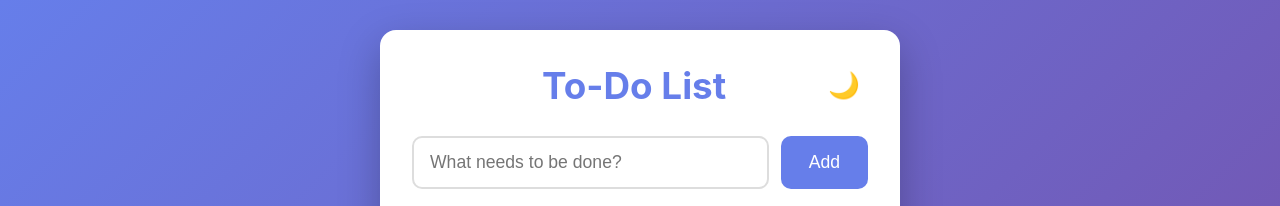
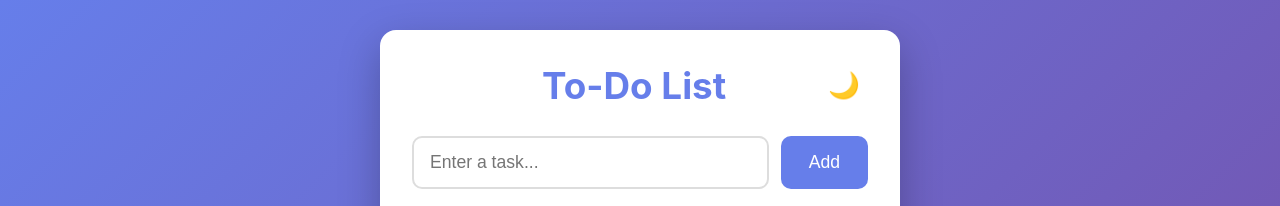
Before and after one commit to Dude-G/Javascript-project-1, a plain HTML site: page index.html in a window 1280 px wide. Shown: the top 206 px of the page. Drawn offline with Linux system fonts and the light colour scheme.

Commit message:
Update index.html

```diff
--- a/index.html
+++ b/index.html
@@ -15,7 +15,7 @@
         </div>
 
         <div class="input-area">
-            <input type="text" id="taskInput" placeholder="What needs to be done?" autocomplete="off" />
+            <input type="text" id="taskInput" placeholder="Enter a task... " autocomplete="off" />
             <button id="addBtn">Add</button>
         </div>
 
```
